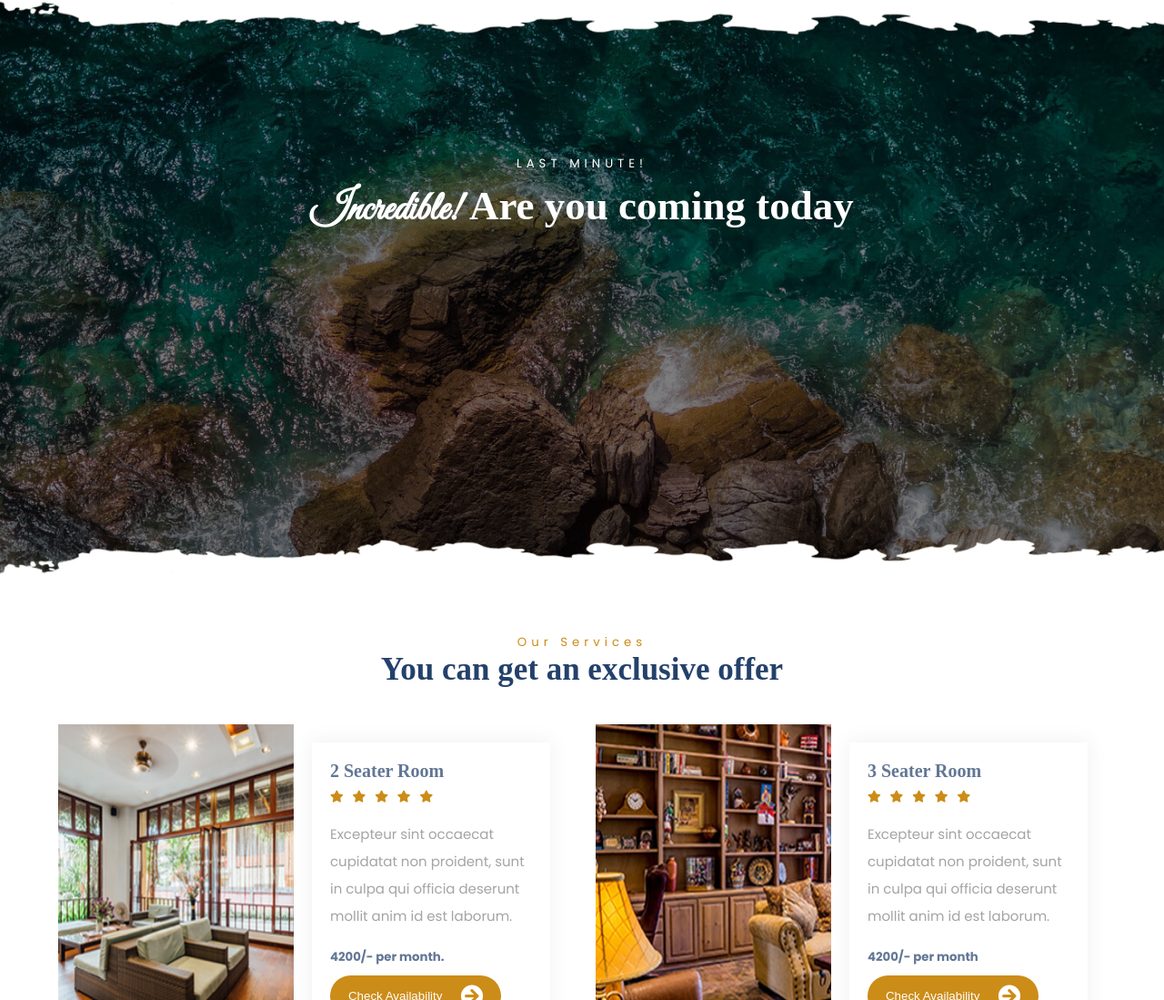
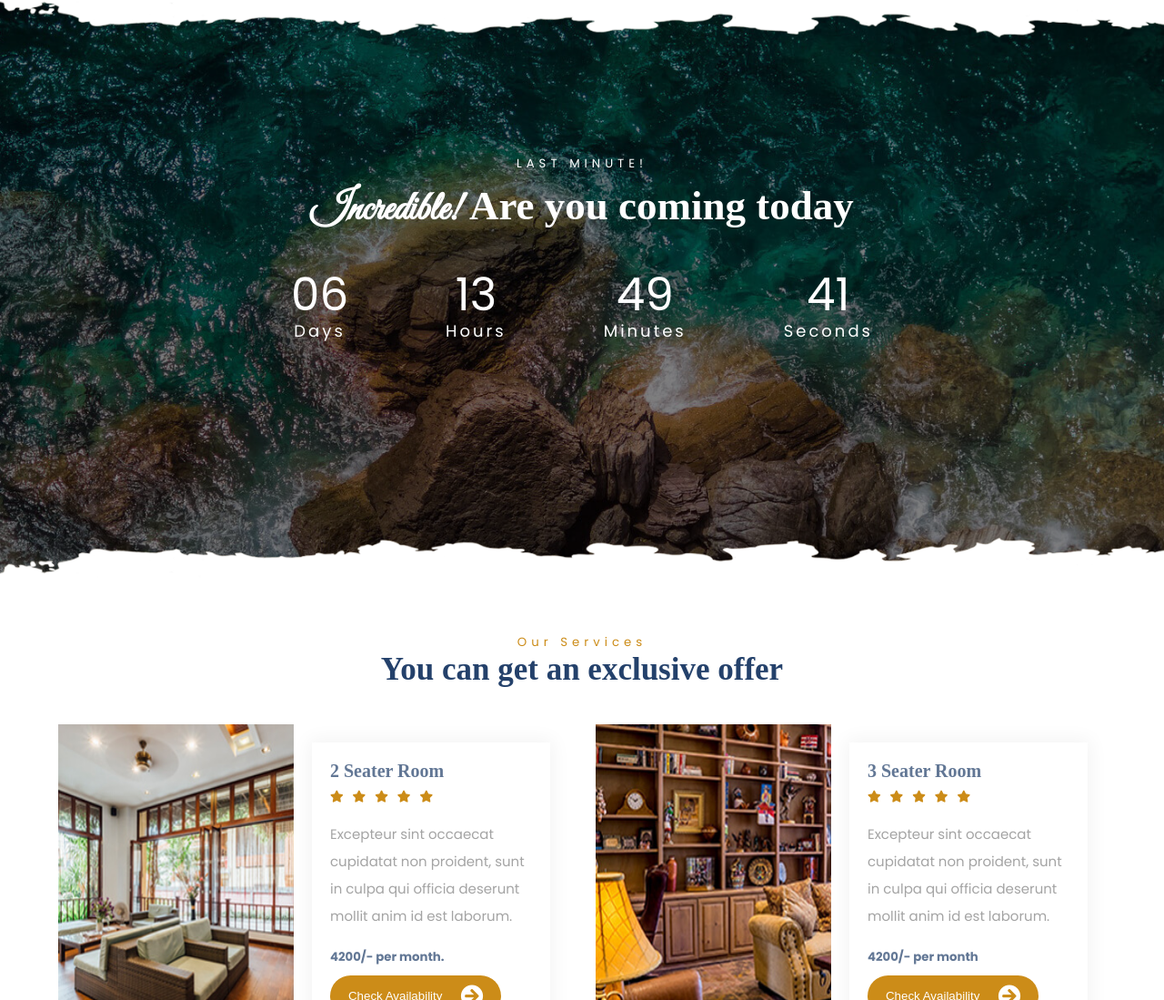
Before and after one commit to aliaaquib/Spring-Boys-Hostel, a plain HTML site: page index.html in a window 1280 px wide. Shown: the part 3730-4829 px from the top of the page at 91% size. Drawn offline with nearby package versions, Linux system fonts and the light colour scheme.

Commit message:
add: offer timer

```diff
--- a/css/style.css
+++ b/css/style.css
@@ -106,7 +106,7 @@ header ul li a {
 }
 
 header ul li a:hover {
-  color: #000;
+  color: #00ffe1;
 }
 
 header .head_contact {
@@ -281,6 +281,9 @@ button {
   border: none;
   border-radius: 30px;
 }
+/* button:hover {
+  background: #00ffe1;
+} */
 
 button i {
   margin-left: 20px;
--- a/index.html
+++ b/index.html
@@ -259,14 +259,14 @@
   <script src="js/jquery.countdown.js" charset="utf-8"></script>
   <script src="js/jquery.countdown.min.js" charset="utf-8"></script>
   <script type="text/javascript">
-    // $('#time').countdown('2024/01/01', function(event) {
-    //   $(this).html(event.strftime(
-    //     '<div class="clock"><span>%d</span> <p>Days</p></div> ' +
-    //     '<div class="clock"><span>%H</span> <p>Hours</p></div> ' +
-    //     '<div class="clock"><span>%M</span> <p>Minutes</p></div> ' +
-    //     '<div class="clock"><span>%S</span> <p>Seconds</p></div> '
-    //   ));
-    // });
+    $('#time').countdown('2024/01/01', function(event) {
+      $(this).html(event.strftime(
+        '<div class="clock"><span>%d</span> <p>Days</p></div> ' +
+        '<div class="clock"><span>%H</span> <p>Hours</p></div> ' +
+        '<div class="clock"><span>%M</span> <p>Minutes</p></div> ' +
+        '<div class="clock"><span>%S</span> <p>Seconds</p></div> '
+      ));
+    });
   </script>
 
 <!-- OUR SERVICIES -->
```
